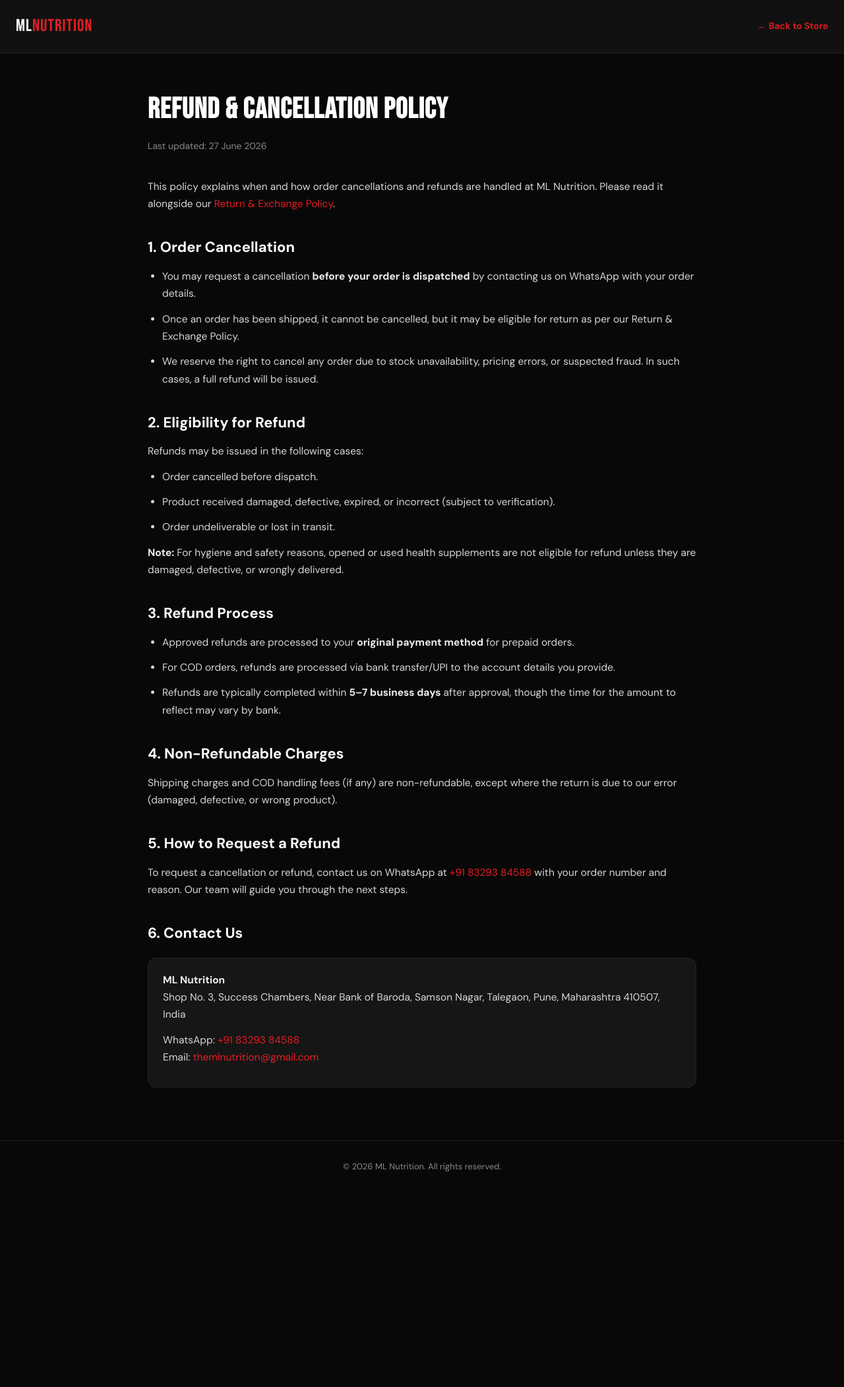
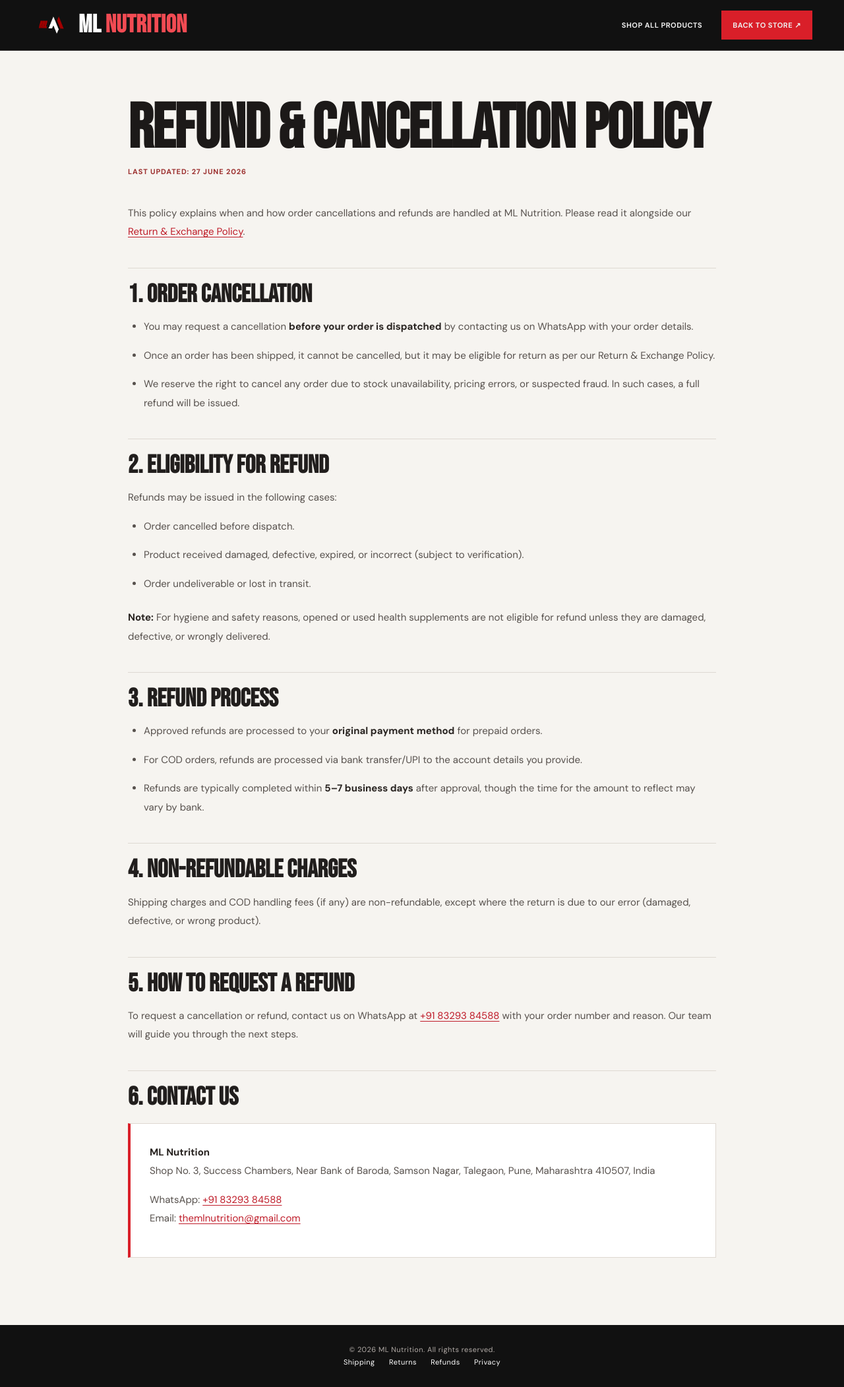
Before and after one commit to PratikkPadwal/mlnutrition, a website: page refund-policy.html in a window 1280 px wide. Shown: the whole page at 66% size. Before the commit the page ends 1809 px from the top, so only its background shows below. Drawn offline with Linux system fonts and the light colour scheme.

Commit message:
Unify refund-policy.html styling and navigation without changing policy copy

```diff
--- a/refund-policy.html
+++ b/refund-policy.html
@@ -37,12 +37,19 @@
 		.policy-foot { border-top: 1px solid var(--border); padding: 28px 24px; text-align: center; color: var(--grey); font-size: 13px; }
 		.contact-box { background: var(--card); border: 1px solid var(--border); border-radius: 12px; padding: 20px 22px; margin-top: 18px; }
 	</style>
+	<link rel="stylesheet" href="/policy-v3.css">
 </head>
 <body>
 	<header class="policy-header">
-		<div class="logo">ML<span>NUTRITION</span></div>
-		<a class="back" href="index.html">&larr; Back to Store</a>
-	</header>
+    <a class="policy-logo" href="/redesign.html" aria-label="ML Nutrition homepage">
+      <img src="/IMG_6042.PNG" alt="" width="55" height="55">
+      <strong>ML <span>NUTRITION</span></strong>
+    </a>
+    <nav class="policy-nav" aria-label="Policy navigation">
+      <a href="/products.html">SHOP ALL PRODUCTS</a>
+      <a href="/redesign.html">BACK TO STORE ↗</a>
+    </nav>
+  </header>
 	<main class="policy-wrap">
 		<h1>Refund &amp; Cancellation Policy</h1>
 		<p class="updated">Last updated: 27 June 2026</p>
@@ -86,6 +93,14 @@
 			Email: <a href="mailto:themlnutrition@gmail.com">themlnutrition@gmail.com</a></p>
 		</div>
 	</main>
-	<footer class="policy-foot">&copy; 2026 ML Nutrition. All rights reserved.</footer>
+	<footer class="policy-foot">
+    <span>&copy; 2026 ML Nutrition. All rights reserved.</span>
+    <nav aria-label="Other policies">
+      <a href="/shipping-policy.html">Shipping</a>
+      <a href="/return-policy.html">Returns</a>
+      <a href="/refund-policy.html">Refunds</a>
+      <a href="/privacy-policy.html">Privacy</a>
+    </nav>
+  </footer>
 </body>
 </html>
```
